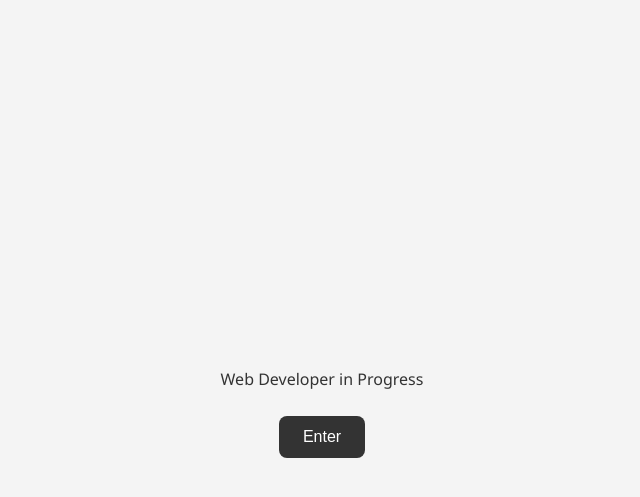
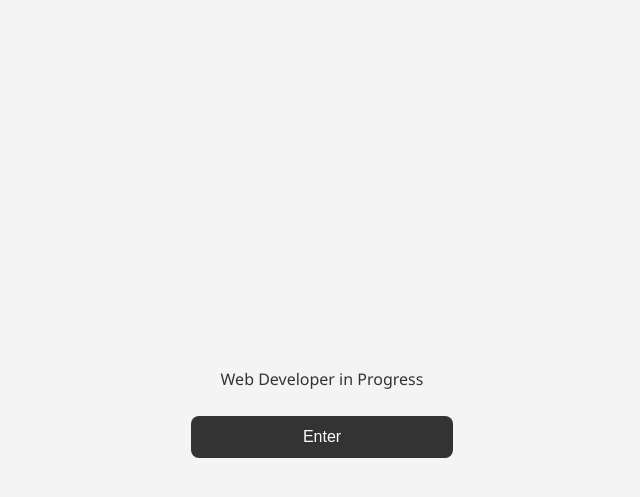
Before and after one commit to zachary-rahaman/zachary-rahaman.github.io, a plain HTML site: page index.html in a window 1280 px wide. Shown: the part 167-664 px from the top of the page, without its empty margins (318-958 px from the left). Drawn offline with Linux system fonts and the light colour scheme.

Commit message:
TemporaryFileChange

```diff
--- a/resources/css/index.css
+++ b/resources/css/index.css
@@ -36,7 +36,7 @@ p {
 
 .enter-btn,
 .tab-btn {
-  padding: 0.75rem 1.5rem;
+  padding: 0.75rem 7rem;
   margin: 10px;
   border: none;
   background-color: #333;
```
